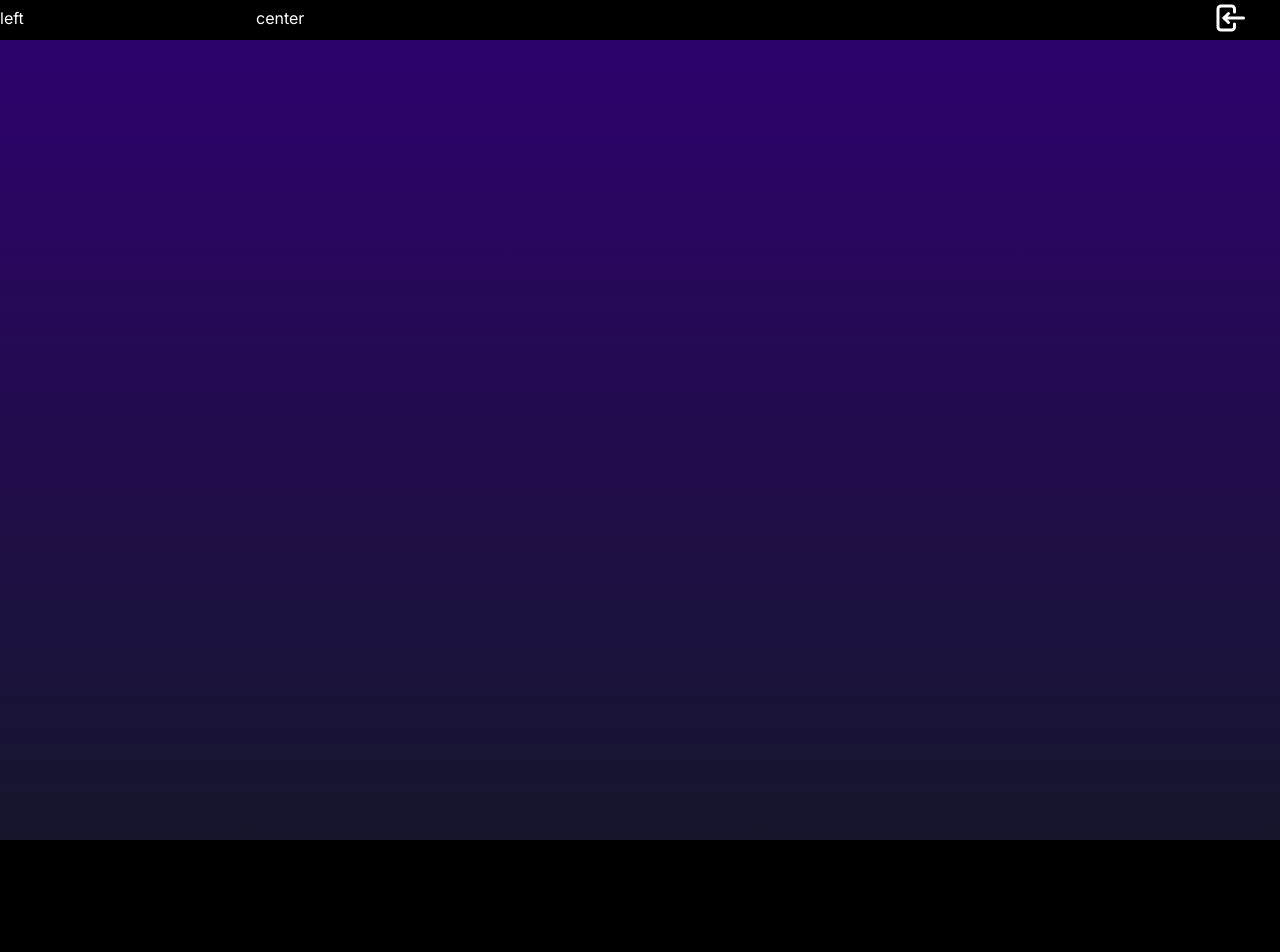
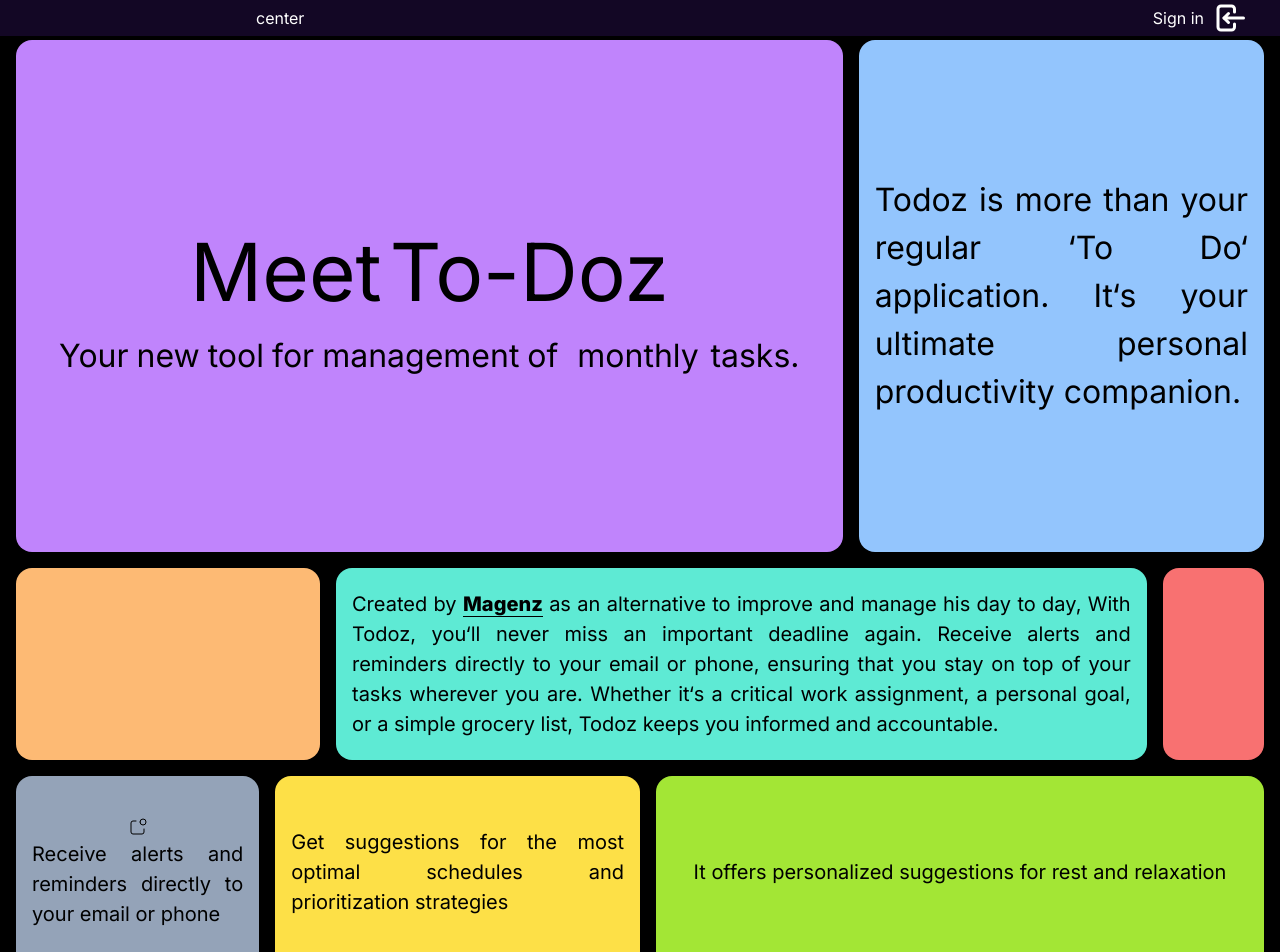
Before and after one commit to angelzxz1/todoz, a Next.js app: page / in a window 1280 px wide. Shown: the top 952 px of the page. Before the commit the page ends 840 px from the top, so only its background shows below. Built offline with nearby package versions, Linux system fonts and the light colour scheme; no server answers.

Commit message:
Added user option

```diff
--- a/src/app/NavBar.tsx
+++ b/src/app/NavBar.tsx
@@ -2,21 +2,38 @@
 import { IconLogout, IconLogin } from '@tabler/icons-react';
 import { signIn, signOut, useSession } from 'next-auth/react';
 import { useState, useEffect, Suspense } from 'react';
+import Link from 'next/link';
 
 const LoadingButton = () => {
 	return (
 		<div className="relative mr-8 h-[36px] w-[36px] overflow-hidden rounded-md">
-			<div className="ani absolute h-full w-full animate-xMove bg-gradient-to-r from-transparent via-[#ffffff88] to-transparent"></div>
+			<div className="ani absolute h-full w-full animate-xMove bg-gradient-to-r from-transparent via-[#ffffff88] to-transparent" />
 		</div>
 	);
+};
+type profileLinkProps = {
+	name: string | null | undefined;
+	id: string;
+};
+const profileLink = ({ name, id }: profileLinkProps) => {
+	return <Link href={`/user/${id}`}> {name?name:"Extranger"} </Link>;
 };
 
 const NavBar = (): React.JSX.Element => {
 	const { data: sessionData, status } = useSession();
-
 	return (
-		<nav className="fixed flex w-full items-center justify-between leading-none">
-			<div className="w-1/5 ">left</div>
+		<nav className="fixed flex w-full items-center justify-between bg-[#250e4785] leading-none backdrop-blur-[8px]">
+			<div className="w-1/5 ">
+				<h1 className="ml-8 text-xl">
+					{status === 'loading' ? (
+						<></>
+					) : !sessionData ? (
+						''
+					) : (
+						profileLink({ name: sessionData.user.name, id: sessionData.user.id })
+					)}
+				</h1>
+			</div>
 			<div className="w-3/5 ">center</div>
 			<div className="flex w-1/5 justify-end ">
 				{status === 'loading' ? (
@@ -32,7 +49,17 @@ const NavBar = (): React.JSX.Element => {
 								  }
 						}
 					>
-						{sessionData ? <IconLogout size="2.25rem" /> : <IconLogin size="2.25rem" />}
+						{sessionData ? (
+							<div className="flex items-center">
+								<div className="mr-2">Sign out</div>
+								<IconLogout size="2.25rem" />{' '}
+							</div>
+						) : (
+							<div className="flex items-center">
+								<div className="mr-2">Sign in</div>
+								<IconLogin size="2.25rem" />
+							</div>
+						)}
 					</button>
 				)}
 			</div>
--- a/src/app/layout.tsx
+++ b/src/app/layout.tsx
@@ -18,7 +18,7 @@ export default function RootLayout({ children }: Props) {
 			<Providers>
 				<body className={`${inter.className} bg-black text-white`}>
 					<NavBar />
-					<div className="pt-[2.5rem]">{children}</div>
+					<div className="pt-[2.5rem] h-sc">{children}</div>
 				</body>
 			</Providers>
 		</html>
--- a/src/app/page.tsx
+++ b/src/app/page.tsx
@@ -3,13 +3,93 @@
 import { signIn, signOut, useSession } from 'next-auth/react';
 import Link from 'next/link';
 import React from 'react';
+import { IconNotification } from '@tabler/icons-react';
 // import { api } from "todoz/utils/api";
+
+const Turnable = () => {
+	return (
+		<div className="rotation-father relative mx-1 flex items-center justify-center">
+			<div className="daily absolute flex w-full items-center justify-center">daily</div>
+			<div className="weekly absolute flex w-full items-center justify-center">weekly</div>
+			<div className="monthly absolute flex w-full items-center justify-center">monthly</div>
+		</div>
+	);
+};
 
 const Page = (): React.JSX.Element => {
 	return (
-		<main className=" flex min-h-screen flex-col items-center justify-center bg-gradient-to-b from-[#2e026d] to-[#15162c]">
-			<div className="relative h-[1rem] w-[20rem] overflow-hidden rounded-2xl">
-				<div className="ani absolute h-full w-full animate-xMove bg-gradient-to-r from-transparent via-[#ffffff88] to-transparent"></div>
+		<main className="flex h-full flex-col items-center justify-center gap-4 text-black">
+			<div className="grid h-nav-screen w-full grid-cols-3 grid-rows-3 gap-4 px-4 md:h-[32rem] ">
+				<div
+					className="col-start-1 col-end-4 row-start-1 row-end-3 flex flex-col items-center justify-center
+					rounded-2xl bg-purple-400
+					md:col-start-1 md:col-end-3 md:row-start-1 md:row-end-4
+				"
+				>
+					<h1 className="flex w-full flex-wrap justify-center text-[5rem]">
+						<div className="px-1">Meet</div>
+						<div className="px-1">To-Doz</div>
+					</h1>
+					<h2 className="flex w-full flex-wrap justify-center text-[2rem]">
+						<div className="mr-2">Your</div>
+						<div className="mr-2">new</div>
+						<div className="mr-2">tool</div>
+						<div className="mr-2">for</div>
+						<div className="mr-2">management</div>
+						<div className="mr-2">of</div> <Turnable />
+						<div>tasks.</div>
+					</h2>
+				</div>
+				<div
+					className="col-start-1 col-end-4 row-start-3 row-end-4
+					flex items-center rounded-2xl bg-blue-300
+					md:col-start-3 md:col-end-4 md:row-start-1 md:row-end-4
+				"
+				>
+					<p className="p-4 text-justify text-[2rem] ">
+						Todoz is more than your regular &lsquo;To Do&lsquo; application. It&lsquo;s your ultimate
+						personal productivity companion.
+					</p>
+				</div>
+			</div>
+			<div className="flex h-[24rem] w-full gap-4 px-4 lg:h-[12rem]">
+				<div className="h-full w-1/4 rounded-2xl bg-orange-300"></div>
+				<div className="flex h-full w-2/3 items-center overflow-hidden rounded-2xl bg-teal-300">
+					<p className=" p-4 text-justify text-[1.25rem]">
+						Created by{' '}
+						<a
+							href="https://www.magenz.dev"
+							className="border-b border-black font-extrabold hover:border-darkPurple-dark hover:text-darkPurple-dark"
+						>
+							Magenz
+						</a>{' '}
+						as an alternative to improve and manage his day to day, With Todoz, you&lsquo;ll never miss an
+						important deadline again. Receive alerts and reminders directly to your email or phone, ensuring
+						that you stay on top of your tasks wherever you are. Whether it&lsquo;s a critical work
+						assignment, a personal goal, or a simple grocery list, Todoz keeps you informed and accountable.
+					</p>
+				</div>
+				<div className="h-full w-1/12 rounded-2xl bg-red-400"></div>
+			</div>
+			<div className="flex h-[16rem] w-full gap-4 px-4 md:h-[12rem]">
+				<div className="flex h-full w-1/5 items-center rounded-2xl bg-slate-400">
+					<p className="p-4 text-justify text-[1.25rem]">
+						<div className="flex w-full justify-center">
+							<IconNotification stroke="1" />
+						</div>
+						Receive alerts and reminders directly to your email or phone
+					</p>
+				</div>
+				<div className="flex h-full w-[30%] items-center rounded-2xl bg-yellow-300">
+					<p className=" p-4 text-justify text-[1.25rem]">
+						Get suggestions for the most optimal schedules and prioritization strategies
+					</p>
+				</div>
+				<div className="flex h-full w-1/2 items-center justify-center rounded-2xl bg-lime-400">
+					<p className=" p-4 text-justify text-[1.25rem]">
+						It offers personalized suggestions for rest and relaxation
+					</p>
+				</div>
 			</div>
 		</main>
 	);
--- /dev/null
+++ b/src/app/user/[id]/page.tsx
@@ -0,0 +1,6 @@
+const Page = ({ params }: { params: { id: string } }) => {
+	console.log(params);
+	return <div>{params.id}</div>;
+};
+
+export default Page;
--- a/src/middleware.ts
+++ b/src/middleware.ts
@@ -1,3 +1,3 @@
 export { default } from 'next-auth/middleware';
 
-export const config = { matcher: ['/test', '/user/[id]'] };
+export const config = { matcher: ['/test', '/user/:path*'], };
--- a/src/styles/globals.css
+++ b/src/styles/globals.css
@@ -10,3 +10,109 @@
 	@apply mt-[4.5rem] bg-slate-600;
 	min-height: calc(100vh - 4.5rem);
 }
+
+.rotation-father {
+	transform-style: preserve-3d;
+	animation: rotation ease-in-out 6s infinite;
+}
+
+@keyframes rotation {
+	0% {
+		transform: rotateX(0deg);
+		width: 5rem;
+	}
+	27% {
+		transform: rotateX(0deg);
+		width: 5rem;
+	}
+	33% {
+		transform: rotateX(120deg);
+		width: 7rem;
+	}
+	61% {
+		transform: rotateX(120deg);
+		width: 7rem;
+	}
+	66% {
+		transform: rotateX(240deg);
+		width: 8.5rem;
+	}
+	95% {
+		transform: rotateX(240deg);
+		width: 8.5rem;
+	}
+	100% {
+		transform: rotateX(360deg);
+		width: 5rem;
+	}
+}
+
+.daily {
+	transform: rotateX(calc(-120deg * 0)) translateZ(0.8rem);
+	animation: rotation-daily ease-in-out 6s infinite;
+}
+.weekly {
+	transform: rotateX(calc(-120deg * 1)) translateZ(0.8rem);
+	animation: rotation-weekly ease-in-out 6s infinite;
+}
+.monthly {
+	transform: rotateX(calc(-120deg * 2)) translateZ(0.8rem);
+	animation: rotation-monthly ease-in-out 6s infinite;
+}
+
+@keyframes rotation-daily {
+	0% {
+		opacity: 1;
+	}
+	27% {
+		opacity: 1;
+	}
+	33% {
+		opacity: 0;
+	}
+	95% {
+		opacity: 0;
+	}
+	100% {
+		opacity: 1;
+	}
+}
+
+@keyframes rotation-weekly {
+	0% {
+		opacity: 0;
+	}
+	27% {
+		opacity: 0;
+	}
+	33% {
+		opacity: 1;
+	}
+	61% {
+		opacity: 1;
+	}
+	66% {
+		opacity: 0;
+	}
+	100% {
+		opacity: 0;
+	}
+}
+
+@keyframes rotation-monthly {
+	0% {
+		opacity: 0;
+	}
+	61% {
+		opacity: 0;
+	}
+	66% {
+		opacity: 1;
+	}
+	95% {
+		opacity: 1;
+	}
+	100% {
+		opacity: 0;
+	}
+}
--- a/tailwind.config.ts
+++ b/tailwind.config.ts
@@ -4,6 +4,9 @@ export default {
 	content: ['./src/**/*.{js,ts,jsx,tsx}'],
 	theme: {
 		extend: {
+			height: {
+				'nav-screen': 'calc(100vh - 2.5rem)',
+			},
 			animation: {
 				xMove: 'xMove 1s ease-in-out infinite',
 			},
```
Also changed, not shown: src/app/auth/signIn/page.tsx (+68 -16 lines), src/app/user/code.tsx (renamed from src/app/[user]/page.tsx).
